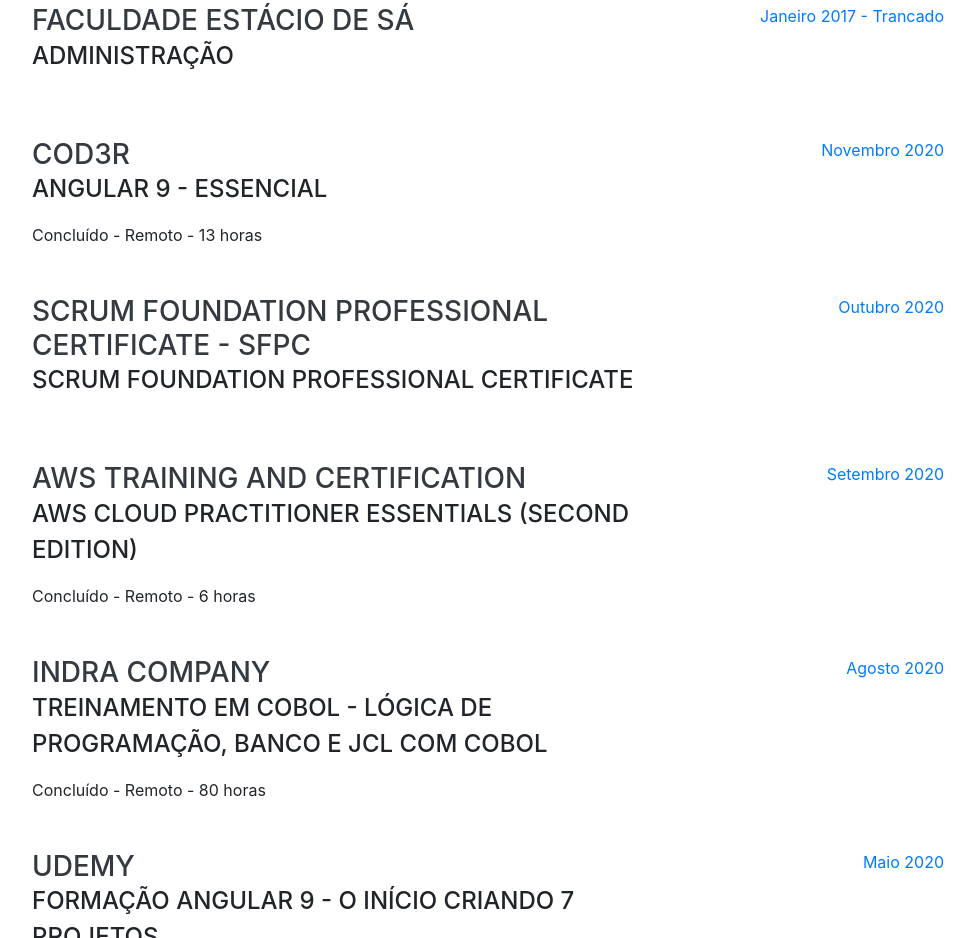
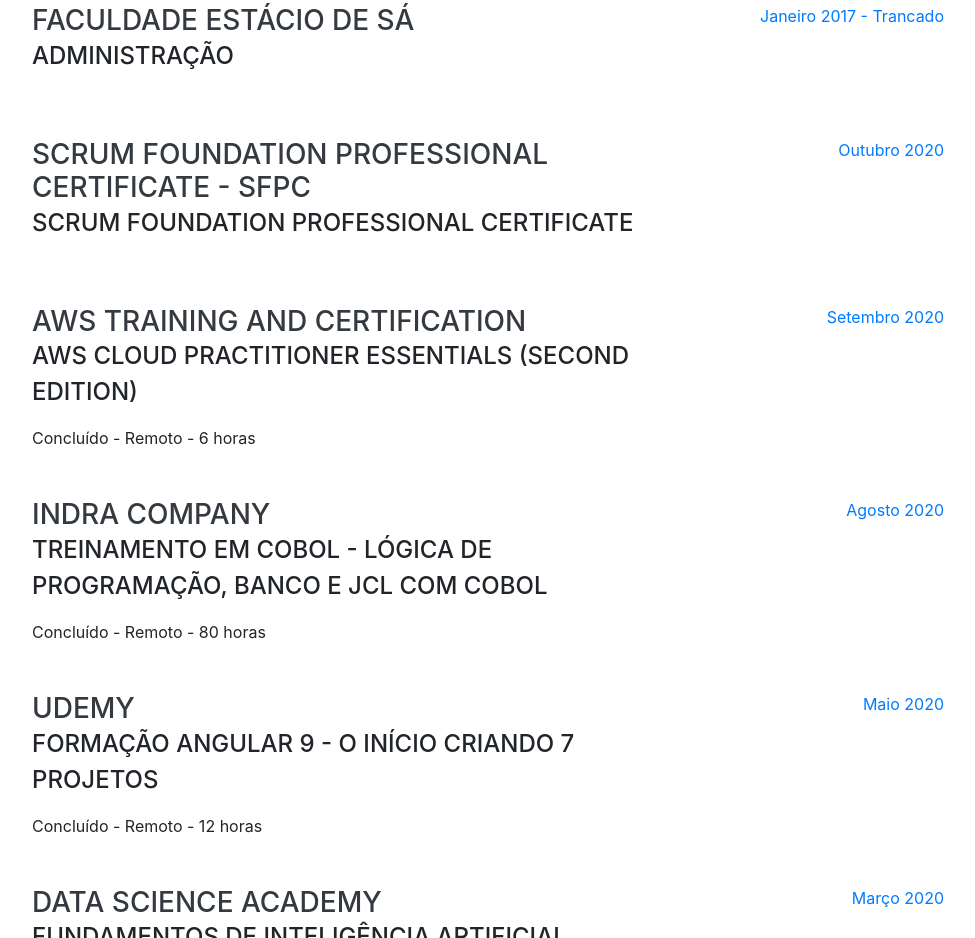
Before and after one commit to RodrigoMViana/rodrigomviana.github.io, a website with bundled scripts: page index.html in a window 1280 px wide. Shown: the part 1049-1987 px from the top of the page, without its empty margins (288-1263 px from the left). Built offline with nearby package versions, Linux system fonts and the light colour scheme; a web font is replaced by a local one.

Commit message:
Corrigindo erro

```diff
--- a/index.html
+++ b/index.html
@@ -116,24 +116,13 @@
           </div>
         </div>
 
-        <div class="resume-item d-flex flex-column flex-md-row justify-content-between mb-5">
-          <div class="resume-content">
-            <h3 class="mb-0">COD3R</h3>
-            <div class="subheading mb-3">Angular 9 - Essencial</div>
-            <div>Concluído - Remoto - 13 horas</div>
-          </div>
-            <div class="resume-date text-md-right">
-              <span class="text-primary">Novembro 2020</span>
-            </div>
-          </div>
+
 
 
         <div class="resume-item d-flex flex-column flex-md-row justify-content-between mb-5">
           <div class="resume-content">
             <h3 class="mb-0">Scrum Foundation Professional Certificate - SFPC</h3>
             <div class="subheading mb-3">Scrum Foundation Professional Certificate</div>
-
-
           </div>
           <div class="resume-date text-md-right">
             <span class="text-primary">Outubro 2020</span>
```
